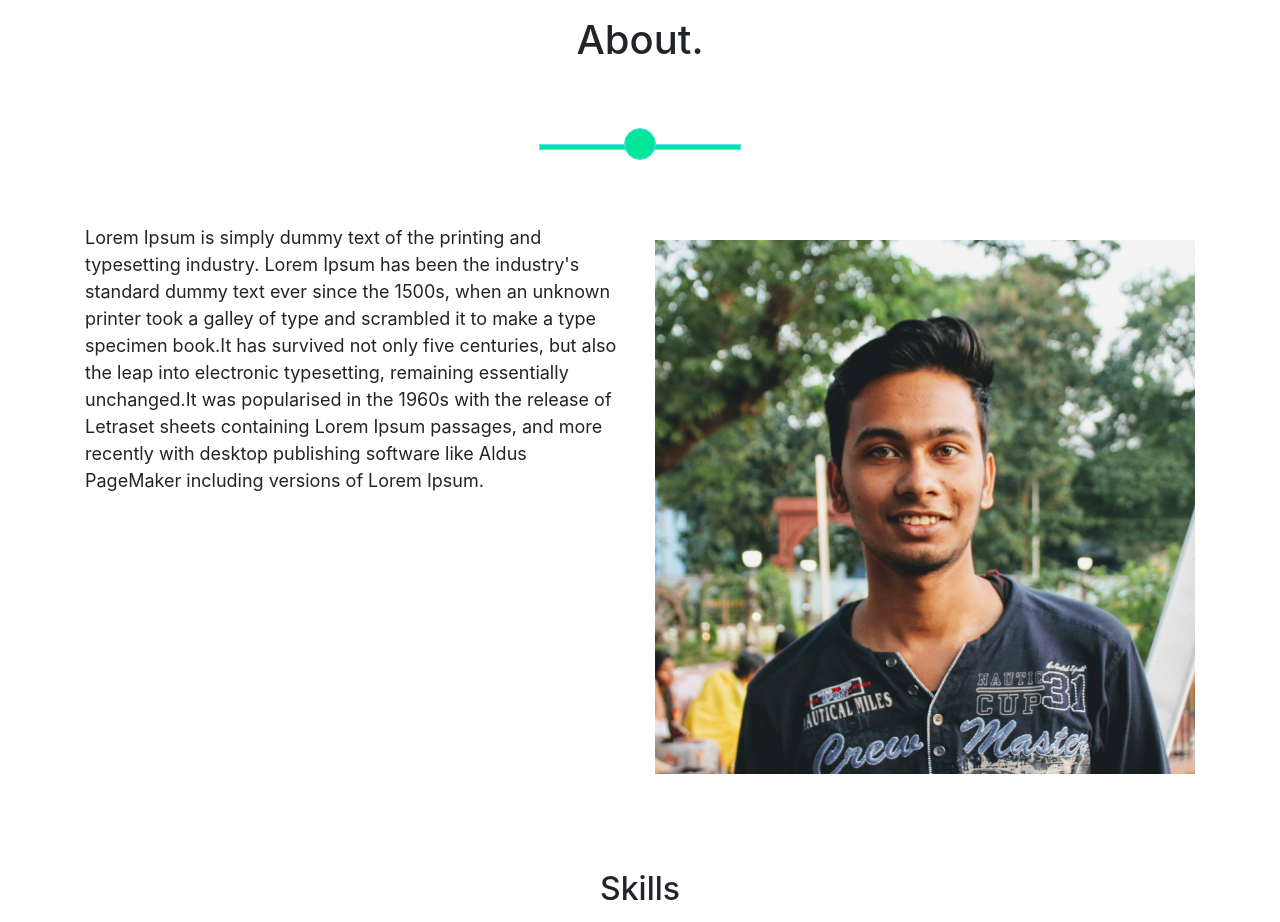
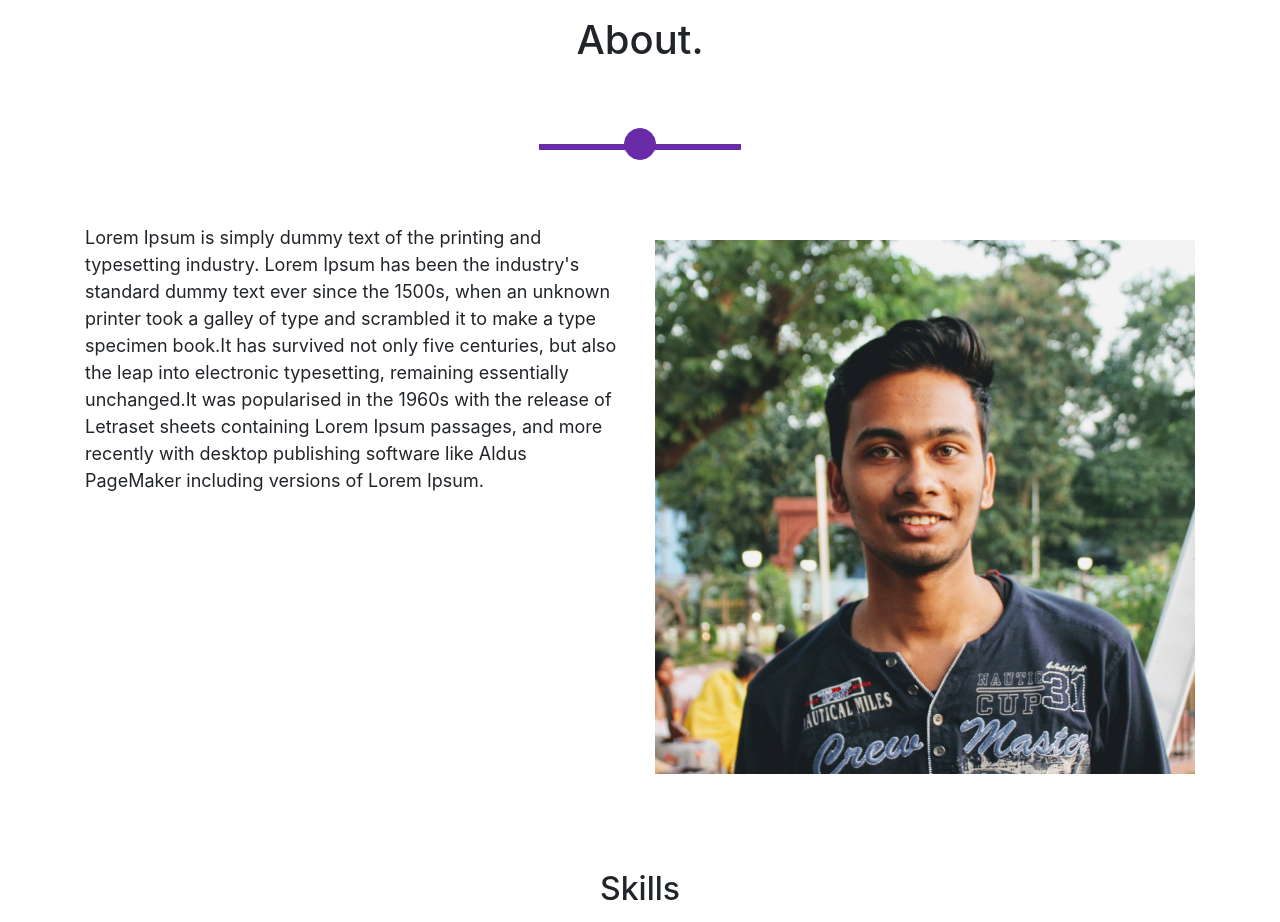
Before and after one commit to Bhaskar-maity/Portfolio, a React (Create React App) app: page / in a window 1280 px wide. Shown: the part 740-1662 px from the top of the page. Built offline with nearby package versions, Linux system fonts and the light colour scheme.

Commit message:
fade effect add

```diff
--- a/src/App.css
+++ b/src/App.css
@@ -71,10 +71,10 @@
 
  /* hr */
  hr {
-  background-color: rgb(97, 219, 251);
+  background-color:#692ba8;
   border-width: 0.1rem;
   border-style: solid;
-  border-color: rgb(97, 219, 251);
+  border-color: #692ba8;
   border-image: initial;
   margin: 2rem auto;
 }
@@ -85,7 +85,7 @@
   width: 200px;
   margin-left: auto;
   margin-right: auto;
-  background-color:#00e699;
+  background-color:#692ba8;
 
 }
 .ribbon-little{
@@ -95,7 +95,7 @@
   margin-top: -54px;
   margin-left: auto;
   margin-right: auto;
-  background-color:#00e699;
+  background-color:#692ba8;
 }
 
 /* social icon */
--- a/src/components/About.js
+++ b/src/components/About.js
@@ -1,12 +1,14 @@
 import React, { Component } from 'react';
 import  'react-bootstrap'
+import Fade from 'react-reveal/Fade';
 import data from '../mydata';
 import myImg from '../images/MyImg1.jpg';
 
 const About =()=> {
 
         return (
-        <div className='container '>
+            <Fade bottom>
+                <div className='container '>
             <h1 className='pb-5 text-center'>About.</h1>
             <hr class="ribbon"/>
             <hr class="ribbon-little"/>
@@ -23,7 +25,9 @@ const About =()=> {
                 </div>
             </div>
 
-        </div>  );
+        </div>
+            </Fade>
+            );
 
 }
 
--- a/src/components/Footer.js
+++ b/src/components/Footer.js
@@ -6,7 +6,8 @@ import { FiMail } from "react-icons/fi";
 
 const Footer = () => {
   return (
-    <section id="social-media">
+    <Fade bottom>
+      <section id="social-media">
     <div class="container">
           <div className="row justify-content-center">
                 <div className="col-auto">
@@ -31,6 +32,7 @@ const Footer = () => {
         </div>
     </div>
   </section>
+    </Fade>
   )
 }
 
--- a/src/components/skills.js
+++ b/src/components/skills.js
@@ -1,10 +1,12 @@
 import  skillData  from "../mydata";
 import React, { Component }  from 'react';
+import Fade from 'react-reveal/Fade';
 
 const Skills = () => {
 
   return (
-    <section id="skills" className=''>
+    <Fade bottom>
+      <section id="skills" className=''>
       <div className="container text-center">
         <h2>Skills</h2>
         <hr class="ribbon"/>
@@ -21,6 +23,7 @@ const Skills = () => {
         </div>
       </div>
     </section>
+    </Fade>
   );
 };
 
--- a/src/components/work.js
+++ b/src/components/work.js
@@ -22,7 +22,7 @@ const Work = () => {
               <Card.Img variant="top" src={project.imageSrc} />
               <Card.Body>
                   <a href={project.url} target="_blank" rel="noreferrer">
-                    <Card.Title className="d-inline-block">
+                    <Card.Title className="d-inline-block ">
                       {project.title}
                     </Card.Title>
                   </a>
```
